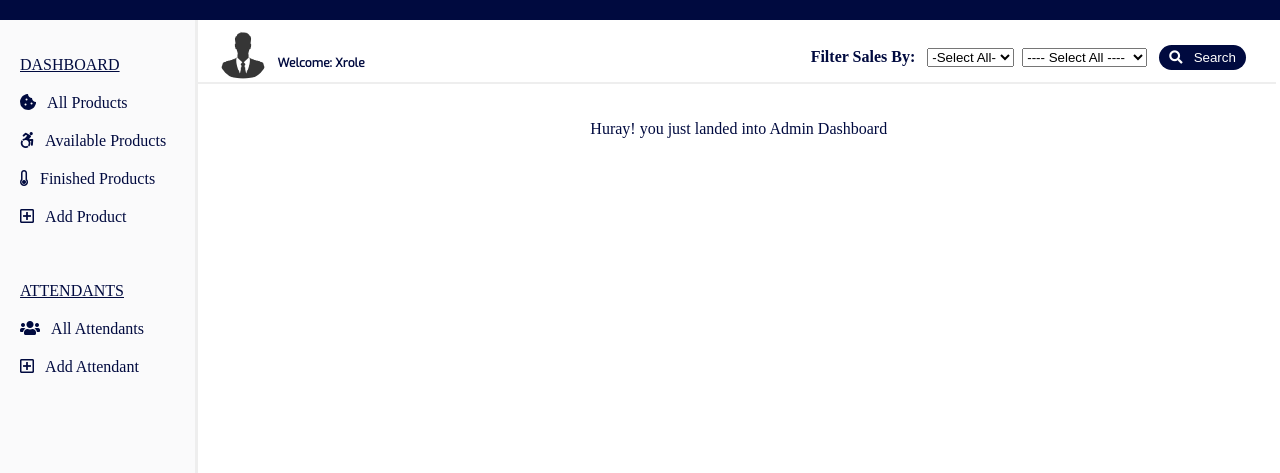
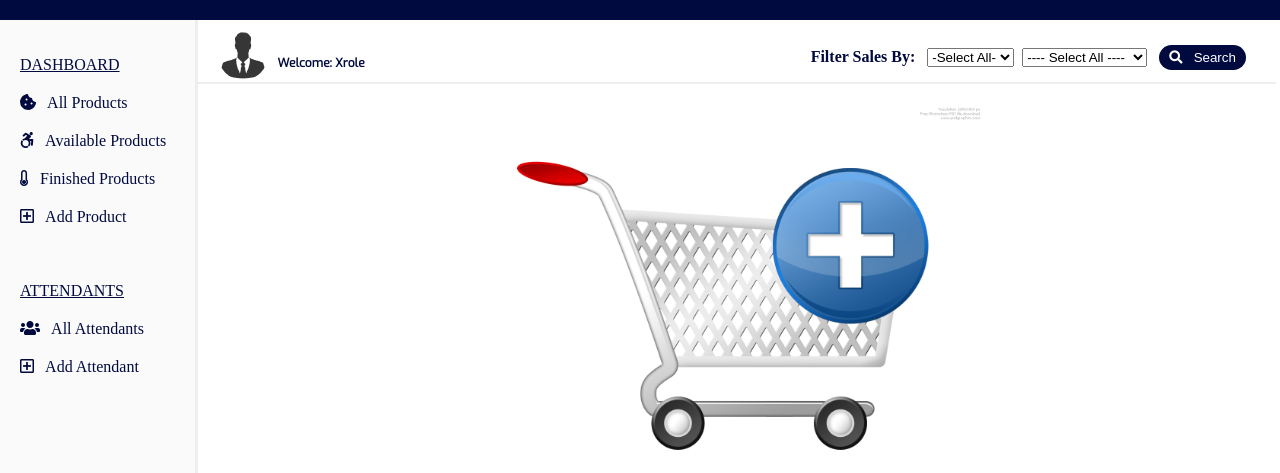
Before and after one commit to XROLE/storeManus, a plain HTML site: page views/adminDashboard.html in a window 1280 px wide. Shown: the part 47-520 px from the top of the page. Drawn offline with Linux system fonts and the light colour scheme.

Commit message:
changed dancing gif in admin and attendant dashboard to shopping cart image

```diff
--- a/views/adminDashboard.html
+++ b/views/adminDashboard.html
@@ -85,11 +85,8 @@
                             <button class="search-sales-by-attendant-buttton link"><i class="fas fa-search"></i> <span class="search-text"> &nbsp; Search</span> </button>
                         </div>
                     </div>
-                    <div class="dasboard-display-div">
-                        <!-- dashboard instruction gif -->
-                        <img src="../img/instruction-gif.gif" alt="">
-                        <p>Huray! you just landed into Admin Dashboard</p>
-
+                    <div class="dasboard-display-div" style="width: 90%">
+                        <img src="../img/shopping-cart.jpg" alt="" style="width: 50%">
                     </div>
                 </div>
             </div>
```
Also changed, not shown: views/attendant-dashboard.html (+1 -2 lines).
